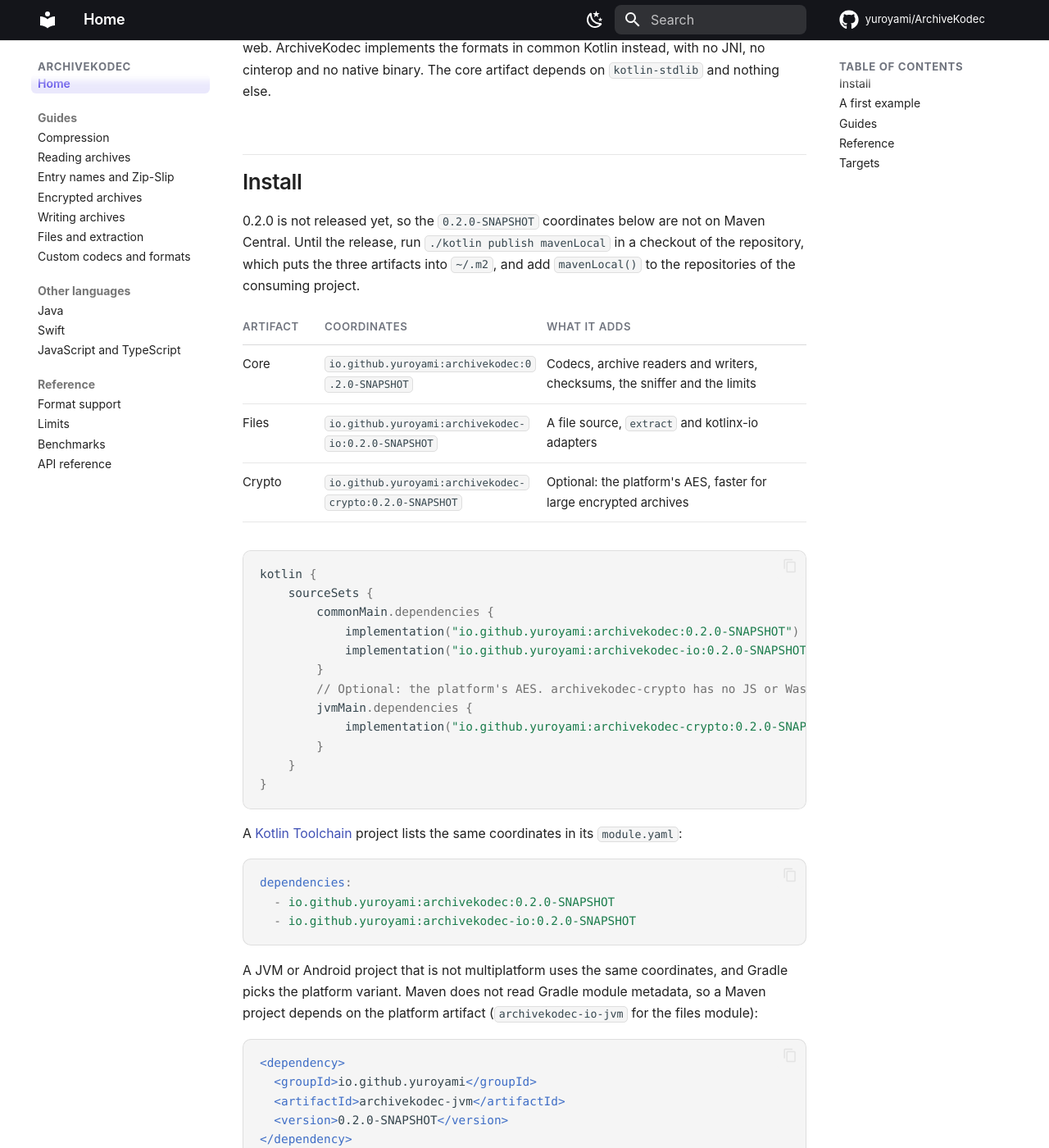
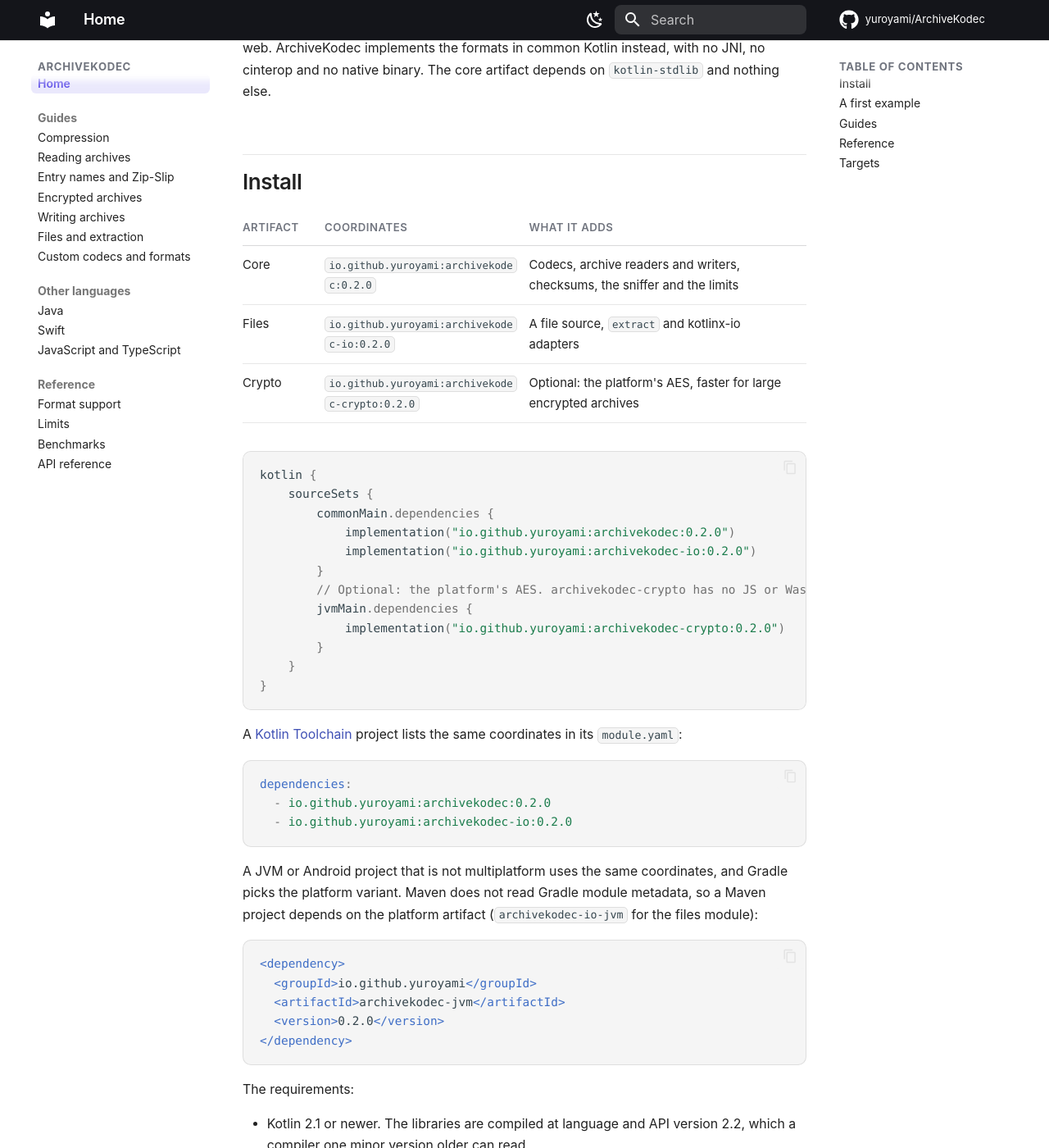
Before and after one commit to yuroyami/ArchiveKodec, an MkDocs documentation site: the page built from docs/index.md, in a window 1280 px wide and 1400 px high, scrolled down 417 px. Shown: the whole window at 82% size. Built offline with MkDocs 1.6.1 and Material for MkDocs 9.7.7, drawn with Linux system fonts in a browser that asks for light colours; comment, search, counter and statistics services are not loaded.

Commit message:
Prepare the 0.2.0 release
Drop the -SNAPSHOT suffix, point the README and docs/index.md
coordinates at 0.2.0, remove the "not released yet" notes, and date
the changelog. Nightly fuzzing starts with this release and its
findings go into 0.2.1, which the changelog says, along with solid
RAR4 archives being untested against archives RAR wrote.

Co-Authored-By: Claude Opus 5.5 <noreply@anthropic.com>
Claude-Session: https://claude.ai/code/session_01Ax6mfK96GncwLctL6vsTUn

````diff
--- a/docs/index.md
+++ b/docs/index.md
@@ -20,27 +20,22 @@ native binary. The core artifact depends on `kotlin-stdlib` and nothing else.
 
 ## Install
 
-0.2.0 is not released yet, so the `0.2.0-SNAPSHOT` coordinates below are not on Maven Central.
-Until the release, run `./kotlin publish mavenLocal` in a checkout of the repository, which
-puts the three artifacts into `~/.m2`, and add `mavenLocal()` to the repositories of the
-consuming project.
-
 | Artifact | Coordinates | What it adds |
 | --- | --- | --- |
-| Core | `io.github.yuroyami:archivekodec:0.2.0-SNAPSHOT` | Codecs, archive readers and writers, checksums, the sniffer and the limits |
-| Files | `io.github.yuroyami:archivekodec-io:0.2.0-SNAPSHOT` | A file source, `extract` and kotlinx-io adapters |
-| Crypto | `io.github.yuroyami:archivekodec-crypto:0.2.0-SNAPSHOT` | Optional: the platform's AES, faster for large encrypted archives |
+| Core | `io.github.yuroyami:archivekodec:0.2.0` | Codecs, archive readers and writers, checksums, the sniffer and the limits |
+| Files | `io.github.yuroyami:archivekodec-io:0.2.0` | A file source, `extract` and kotlinx-io adapters |
+| Crypto | `io.github.yuroyami:archivekodec-crypto:0.2.0` | Optional: the platform's AES, faster for large encrypted archives |
 
 ```kotlin
 kotlin {
     sourceSets {
         commonMain.dependencies {
-            implementation("io.github.yuroyami:archivekodec:0.2.0-SNAPSHOT")
-            implementation("io.github.yuroyami:archivekodec-io:0.2.0-SNAPSHOT")
+            implementation("io.github.yuroyami:archivekodec:0.2.0")
+            implementation("io.github.yuroyami:archivekodec-io:0.2.0")
         }
         // Optional: the platform's AES. archivekodec-crypto has no JS or Wasm build.
         jvmMain.dependencies {
-            implementation("io.github.yuroyami:archivekodec-crypto:0.2.0-SNAPSHOT")
+            implementation("io.github.yuroyami:archivekodec-crypto:0.2.0")
         }
     }
 }
@@ -51,8 +46,8 @@ coordinates in its `module.yaml`:
 
 ```yaml
 dependencies:
-  - io.github.yuroyami:archivekodec:0.2.0-SNAPSHOT
-  - io.github.yuroyami:archivekodec-io:0.2.0-SNAPSHOT
+  - io.github.yuroyami:archivekodec:0.2.0
+  - io.github.yuroyami:archivekodec-io:0.2.0
 ```
 
 A JVM or Android project that is not multiplatform uses the same coordinates, and Gradle picks
@@ -63,7 +58,7 @@ the platform artifact (`archivekodec-io-jvm` for the files module):
 <dependency>
   <groupId>io.github.yuroyami</groupId>
   <artifactId>archivekodec-jvm</artifactId>
-  <version>0.2.0-SNAPSHOT</version>
+  <version>0.2.0</version>
 </dependency>
 ```
 
--- a/library.module-template.yaml
+++ b/library.module-template.yaml
@@ -25,7 +25,7 @@ settings:
     test:
       # VersionTest compares ArchiveKodec.VERSION with this value. Keep it equal to publishing.version.
       systemProperties:
-        archivekodec.expectedVersion: 0.2.0-SNAPSHOT
+        archivekodec.expectedVersion: 0.2.0
   android:
     compileSdk:
       apiLevel: 37
@@ -35,7 +35,7 @@ settings:
     enabled: true
     group: io.github.yuroyami
     # After a change, run `./kotlin do updateVersion` to update ArchiveKodec.VERSION.
-    version: 0.2.0-SNAPSHOT
+    version: 0.2.0
     pom:
       url: https://github.com/yuroyami/ArchiveKodec
       licenses:
````
Also changed, not shown: CHANGELOG.md (+3 -3 lines), README.md (+3 -7 lines), 1 other file.
